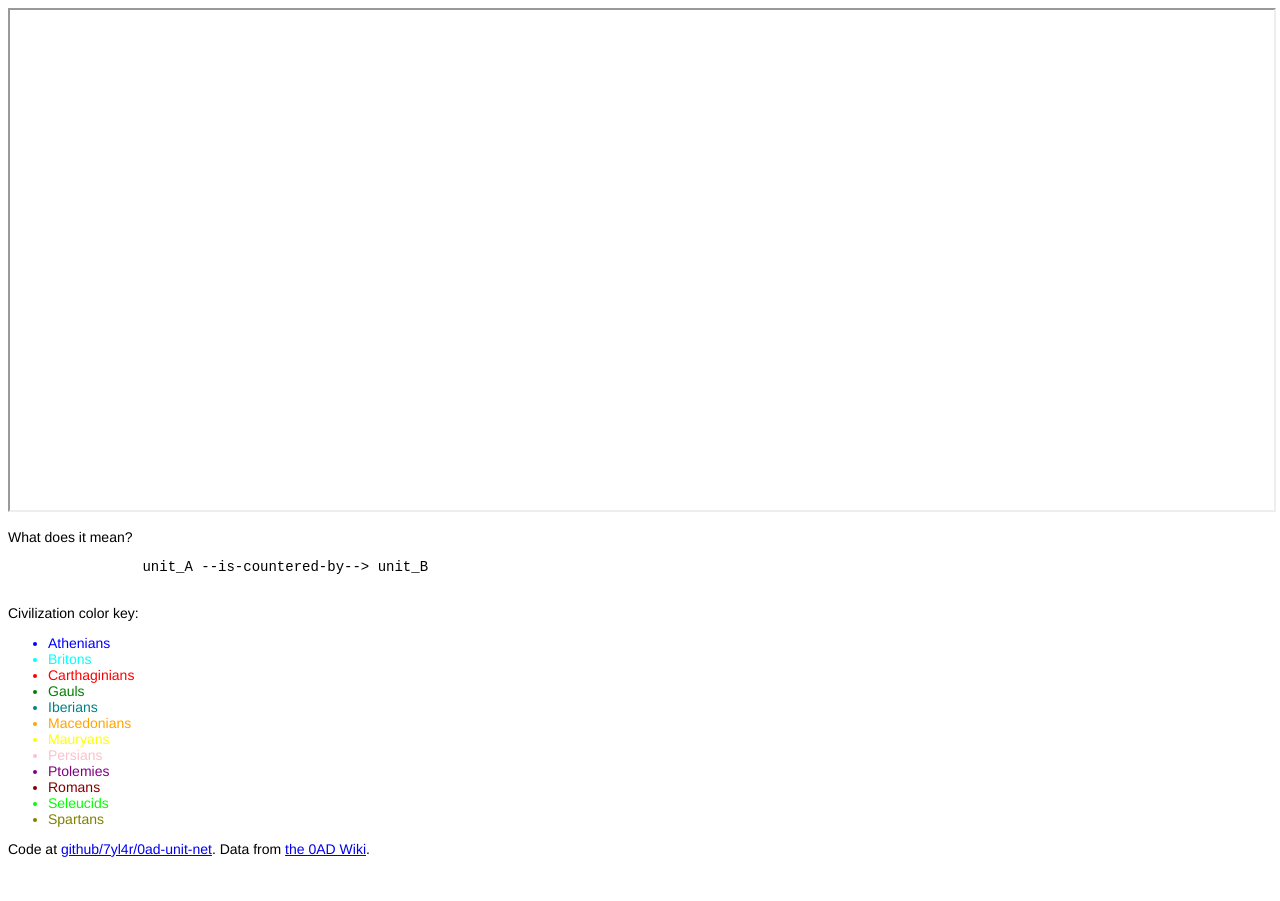
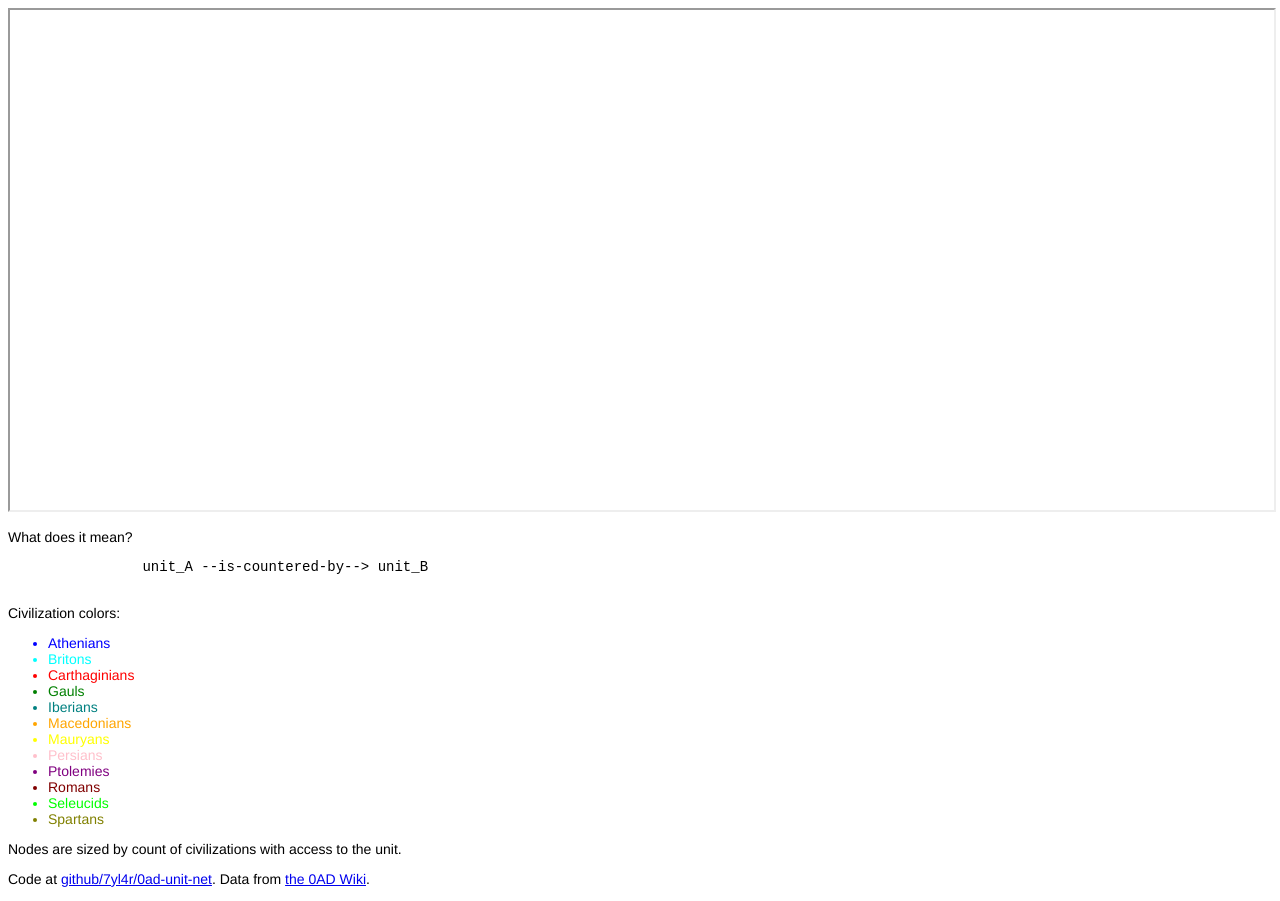
Before and after one commit to 7yl4r/0ad-unit-net, a plain HTML site: page index.html in a window 1280 px wide. Before the commit the page ends 871 px from the top, so only its background shows below. Drawn offline with Linux system fonts and the light colour scheme; a script that the page names is missing.

Commit message:
+ note about size

```diff
--- a/index.html
+++ b/index.html
@@ -18,8 +18,11 @@
             </pre>
         </p>
         <p>
-            Civilization color key:
+            Civilization colors:
             <div id='civ_key'></div>
+        </p>
+        <p>
+            Nodes are sized by count of civilizations with access to the unit.
         </p>
         <p>
             Code at <a href="https://github.com/7yl4r/0ad-unit-net">github/7yl4r/0ad-unit-net</a>.
```
